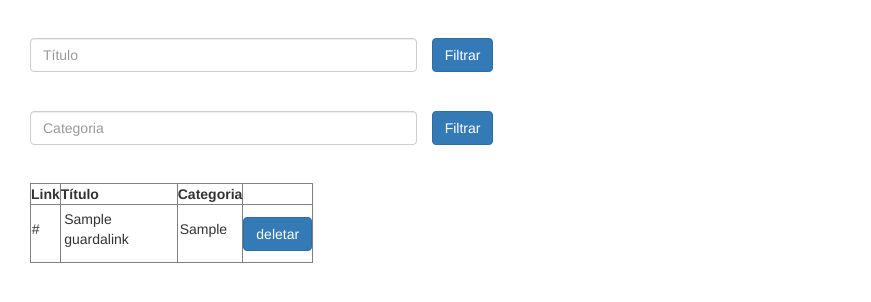
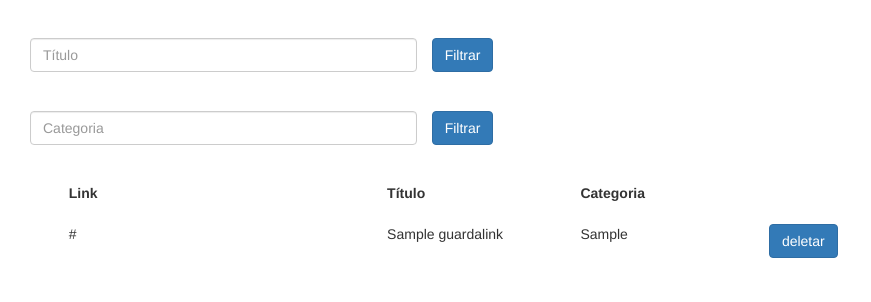
Before and after one commit to Pedrohkms/Projeto1, a PHP site: page /links.php in a window 1280 px wide. Shown: the top 302 px of the page, without its empty margins (0-871 px from the left). Run offline with PHP 8.4, Linux system fonts and the light colour scheme; tables that the repository leaves empty or names only in its code hold one stand-in row (values such as "Sample post").

Commit message:
Página que exibe links salvos foi estilazada para melhor entendimento

```diff
--- a/links.php
+++ b/links.php
@@ -63,30 +63,38 @@
 
 	</form>
 	<div class="col-sm-12" style="margin-top: 3%">
-		<div class="col-sm-12">
-		<table id="tabela" border='1'>
-			<tr>
-				<th>Link</th>
-				<th>Título</th>
-				<th>Categoria</th>
-			</tr>
+		<div class="col-sm-8">
+			<div class="col-sm-12">
+				<div class="col-sm-5">
+					<span style="font-weight: bold;padding: 3%">Link</span>
+				</div>
+				<div class="col-sm-3">
+					<span style="font-weight: bold;padding: 3%">Título</span>
+				</div>
+				<div class="col-sm-3">
+					<span style="font-weight: bold;padding: 3%">Categoria</span>
+				</div>
+				<div class="col-sm-3"></div>
+			</div>
+			<hr>
 			<?php while($row = mysqli_fetch_array($resultado))	{
-					echo "<tr>";
-					echo "<td> <p style='padding: 3%'>" . $row['link'] . "</p></td>";
-					echo "<td><p style='padding: 3%'>" . $row['titulo'] . "</p></td>";
-					echo "<td><p style='padding: 3%'>" . $row['categoria'] . "</p></td>";
-					echo "<td>";
-					echo "<form action='links.php' method='post'>";
-					echo "<input type='hidden' name='id' value=" . $row['id'] . " ></input>";
-					echo "<input type='submit' class='btn btn-primary' name='deletar' id='deletar' value='deletar'>";
-					echo "</form>";
-					echo "</td>";
-					echo "</tr>";
-				}
-				echo "</table>";
-
-
-			?>
+				echo "<div class='col-sm-12'>";
+				echo "<div class='col-sm-5'>";
+				echo "<span style='padding: 3%'>" . $row['link'] . "</span>";
+				echo "</div>";
+				echo "<div class='col-sm-3'>";
+				echo "<span style='padding: 3%'>" . $row['titulo'] . "</span>";
+				echo "</div>";
+				echo "<div class='col-sm-3'>";
+				echo "<span style='padding: 3%'>" . $row['categoria'] . "</span>";
+				echo "</div>";
+				echo "<div class='col-sm-1'><form action='links.php' method='post'>";
+				echo "<input type='hidden' name='id' value=" . $row['id'] . " ></input>";
+				echo "<input type='submit' class='btn btn-primary'  name='deletar' id='deletar' value='deletar'>";
+				echo "</form></div>";
+				echo "<hr>";
+				echo "</div>";
+			}	?>
 		</div>
 	</div>
 </body>
```
